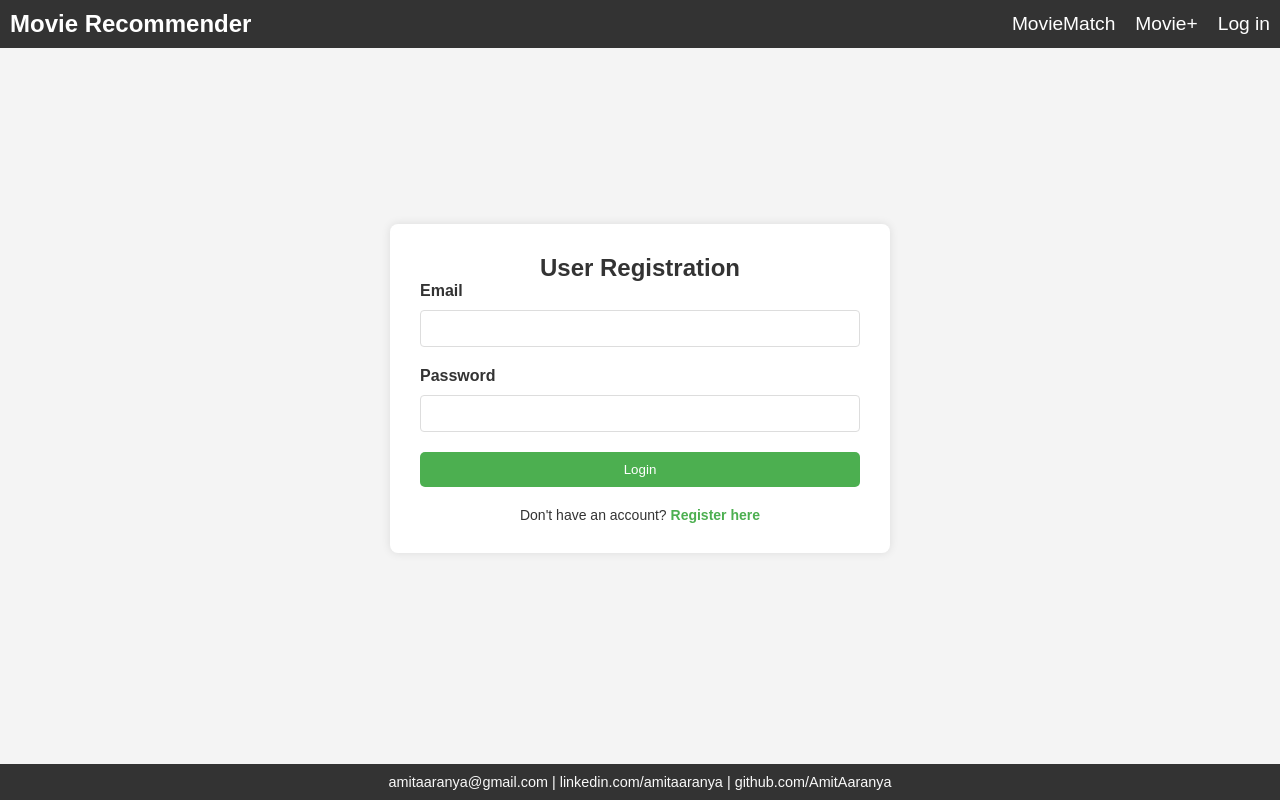
After one commit to AmitAaranya/movie-recommendation-system, a Flask app: template src/templates/login.html in a window 1280 px wide. The commit adds this page. Run offline with Flask 3, Linux system fonts and the light colour scheme; the template is opened without the code that fills it, so the values that code supplies are empty; parts of the project's set-up code (start-up, migrations or seed data) failed here and were passed over.

Commit message:
Created: LogIn, LogOut page, Integrating Flask-Login

```diff
--- a/app.py
+++ b/app.py
@@ -1,5 +1,5 @@
 import os
-from flask import Flask, jsonify, request
+from flask import Flask, jsonify, redirect, render_template, request, url_for
 from sqlalchemy.exc import SQLAlchemyError
 
 from src.db.operations.user import UserOps
@@ -9,7 +9,8 @@ from src.db.setup import db
 from src.ai.task import Ai
 from src.error import MovieNotFoundError, UserNotFoundError
 
-app = Flask(__name__)
+app = Flask(__name__,template_folder=os.path.join('src','templates')\
+            ,static_folder=os.path.join('src','static'))
 
 # SQLAlchemy
 app.config['SQLALCHEMY_DATABASE_URI'] = 'sqlite:///movies.db'
@@ -17,6 +18,17 @@ app.config['SQLALCHEMY_TRACK_MODIFICATIONS'] = False
 db.init_app(app)
 with app.app_context():
     db.create_all()
+
+# Flask-login
+from flask_login import LoginManager, login_required, login_user, logout_user
+login_manager = LoginManager()
+login_manager.init_app(app)
+login_manager.login_view = 'login'
+app.secret_key = os.urandom(24)
+
+@login_manager.user_loader
+def load_user(user_id):
+    return UserOps(db.session).get_by_id(user_id)
 
 # AI
 AI = Ai(model_data_dir=os.path.join("data","model"),user_feature=14,movie_feature=15)
@@ -67,16 +79,52 @@ def get_movie_by_id(id):
         db.session.rollback()
         return jsonify({"message": "Error retrieving movie", "error": str(e)}), 500
 
+@app.route('/register',methods = ["GET"])
+def add_user():
+    try:
+        movies = MovieOps(db.session).get_all()
+        db.session.commit()
+        if not movies:
+            return jsonify({"message": "No movies found"}), 404
+        movie_list = [{'Id': movie.Id, "Name": movie.Name,"Year": movie.Year} for movie in movies]
+    except SQLAlchemyError as e:
+        db.session.rollback()
+        return jsonify({"message": "Error retrieving all movies", "error": str(e)}), 500
+    return render_template('register.html', movies=movie_list)
+
 @app.route('/register', methods=['POST'])
 def register_user():
     data = request.get_json()
-    new_user = UserOps(db.session).add(data.get('Name'),data.get('Email'),data.get('Password'))
+    user_ops = UserOps(db.session)
+    new_user = user_ops.add(data.get('Name'),data.get('Email'),data.get('Password'))
+    for movie_id,rating in data['Ratings'].items():
+        user_ops.rate_movie(data.get('Email'),movie_id,float(rating))
     try:
         db.session.commit()
         return jsonify({"message": "User Created successfully", "Id": new_user.Email}), 201
     except Exception as e:
         db.session.rollback()
         return jsonify({"message": "Error While Creating User", "error": str(e)}), 500
+
+@app.route('/login', methods=['GET'])
+def login():
+    return render_template('login.html')
+
+@app.route('/login', methods=['POST'])
+def login_post():
+    data = request.get_json()
+    user_ops = UserOps(db.session)
+    user = user_ops.get(data.get('Email'))
+    if user_ops.authenticate(user,data.get('Password')):
+        login_user(user)
+        return jsonify({"success": "Log In"}), 201
+    return jsonify({"error": "something wrong"}), 500
+
+@app.route("/logout")
+@login_required
+def logout():
+    logout_user()
+    return redirect(url_for('login'))
 
 @app.route('/user', methods=['GET'])
 def get_user():
--- a/requirements.txt
+++ b/requirements.txt
@@ -1,4 +1,5 @@
 Flask==3.1.0
+Flask-Login==0.6.3
 SQLAlchemy==2.0.36
 Flask-SQLAlchemy==3.1.1
 bcrypt==4.2.1
--- a/src/static/styles.css
+++ b/src/static/styles.css
@@ -6,7 +6,8 @@
 }
 
 /* Ensure body and html take full height */
-html, body {
+html,
+body {
     height: 100%;
     font-family: Arial, sans-serif;
 }
@@ -14,8 +15,10 @@ html, body {
 /* Body uses flexbox to arrange content */
 body {
     display: flex;
-    flex-direction: column;  /* Stack header, content, and footer vertically */
-    min-height: 100vh;  /* Full height of the viewport */
+    flex-direction: column;
+    /* Stack header, content, and footer vertically */
+    min-height: 100vh;
+    /* Full height of the viewport */
     background-color: #f4f4f4;
     color: #333;
 }
@@ -49,12 +52,14 @@ nav ul li a {
 }
 
 nav ul li a:hover {
-    color: #4CAF50; /* Light green color on hover */
+    color: #4CAF50;
+    /* Light green color on hover */
 }
 
 /* Content Section */
 .content {
-    flex-grow: 1;  /* Takes up the remaining space */
+    flex-grow: 1;
+    /* Takes up the remaining space */
     padding: 20px;
     background-color: #f4f4f4;
 }
@@ -67,7 +72,8 @@ nav ul li a:hover {
     width: 80%;
     max-width: 800px;
     padding: 20px;
-    margin: 0 auto;  /* Center the container */
+    margin: 0 auto;
+    /* Center the container */
 }
 
 .registration-form {
@@ -97,7 +103,9 @@ h1 {
     text-align: left;
 }
 
-input[type="text"], input[type="email"], input[type="password"] {
+input[type="text"],
+input[type="email"],
+input[type="password"] {
     width: 100%;
     padding: 10px;
     margin: 5px 0;
@@ -156,8 +164,10 @@ input[type="text"], input[type="email"], input[type="password"] {
 
 /* Footer Styling */
 footer {
-    background-color: #333; /* Dark background */
-    color: white;  /* White text color */
+    background-color: #333;
+    /* Dark background */
+    color: white;
+    /* White text color */
     text-align: center;
     padding: 10px;
     font-size: 0.9em;
@@ -168,13 +178,17 @@ footer p {
 }
 
 footer a {
-    color: #f9f9f9; /* Set default link color */
-    text-decoration: none; /* Remove underline */
+    color: #f9f9f9;
+    /* Set default link color */
+    text-decoration: none;
+    /* Remove underline */
 }
 
 footer a:hover {
-    color: #ff6347; /* Set hover color */
-    text-decoration: underline; /* Add underline on hover */
+    color: #ff6347;
+    /* Set hover color */
+    text-decoration: underline;
+    /* Add underline on hover */
 }
 
 
@@ -206,6 +220,74 @@ footer a:hover {
     }
 }
 
+/* Center the entire form vertically and horizontally */
+.login-container {
+    display: flex;
+    justify-content: center;
+    align-items: center;
+    height: 80vh;
+    background-color: #f4f4f4;
+}
+
+.login-form {
+    background-color: white;
+    padding: 30px;
+    border-radius: 8px;
+    box-shadow: 0 0 10px rgba(0, 0, 0, 0.1);
+    width: 100%;
+    max-width: 500px;
+    text-align: center;
+}
+
+.login-form-field {
+    margin-bottom: 15px;
+    text-align: left;
+}
+
+.login-form-field label {
+    display: block;
+    margin-bottom: 5px;
+    font-weight: bold;
+}
+
+.login-form-field input {
+    width: 100%;
+    padding: 10px;
+    margin-top: 5px;
+    box-sizing: border-box;
+    border-radius: 4px;
+    border: 1px solid #ddd;
+}
+
+.login-submit-btn {
+    padding: 10px 20px;
+    background-color: #4CAF50;
+    color: white;
+    border: none;
+    border-radius: 5px;
+    cursor: pointer;
+    width: 100%;
+}
+
+.login-submit-btn:hover {
+    background-color: #45a049;
+}
+
+.login-register-link {
+    margin-top: 20px;
+    font-size: 14px;
+}
+
+.login-register-btn {
+    color: #4CAF50;
+    text-decoration: none;
+    font-weight: bold;
+}
+
+.login-register-btn:hover {
+    text-decoration: underline;
+}
+
 
 /* Lazy loader styles */
 .loader {
@@ -220,11 +302,38 @@ footer a:hover {
     left: 50%;
     margin-left: -25px;
     margin-top: -25px;
-    display: none; /* Initially hidden */
+    display: none;
+    /* Initially hidden */
 }
 
 /* Animation for the loader */
 @keyframes spin {
-    0% { transform: rotate(0deg); }
-    100% { transform: rotate(360deg); }
+    0% {
+        transform: rotate(0deg);
+    }
+
+    100% {
+        transform: rotate(360deg);
+    }
 }
+
+#user-dropdown {
+    display: none;
+    list-style-type: none;
+    padding: 0;
+    margin: 0;
+}
+
+#user-dropdown li {
+    background-color: #f1f1f1;
+    padding: 8px;
+    cursor: pointer;
+}
+
+#user-dropdown li:hover {
+    background-color: #ddd;
+}
+
+#user-btn a {
+    cursor: pointer;
+}
--- a/src/templates/base.html
+++ b/src/templates/base.html
@@ -9,16 +9,33 @@
 <body>
     <header>
         <div class="logo">
-            <h2>Movie Recommender</h2>
+            <a href="/" style="text-decoration: none; color: inherit;">
+                <h2>Movie Recommender</h2>
+              </a>
+
         </div>
         <nav>
             <ul>
-                <li><a href="/">Home</a></li>
-                <li><a href="/register">Register</a></li>
-                <li><a href="/add_movie">Movie+</a></li>
+                <!-- <li><a href="/">Home</a></li> -->
+                <li><a href="/movie/simillar">MovieMatch</a></li>
+                <li><a href="/movie/add">Movie+</a></li>
+                {% if current_user.is_authenticated %}
+                    <!-- Show User button if logged in -->
+                    <li id="user-btn">
+                        <a href="#">User</a>
+                        <ul id="user-dropdown" style="display:none;">
+                            <li><a href="/about">About</a></li>
+                            <li><a href="{{ url_for('logout') }}">Logout</a></li>
+                        </ul>
+                    </li>
+                {% else %}
+                    <!-- Show Login button if not logged in -->
+                    <li><a href="{{ url_for('login') }}" id="login-btn">Log in</a></li>
+                {% endif %}
             </ul>
         </nav>
     </header>
+
 
     <!-- Main content block that other templates can override -->
     <div class="content">
@@ -33,5 +50,22 @@
             <a href="https://github.com/AmitAaranya" target="_blank">github.com/AmitAaranya</a>
         </p>
     </footer>
+
+    <script>
+        // Toggle user dropdown when the user button is clicked
+        document.getElementById("user-btn").addEventListener("click", function (event) {
+            const dropdown = document.getElementById("user-dropdown");
+            dropdown.style.display = dropdown.style.display === "block" ? "none" : "block";
+            event.stopPropagation(); // Prevent event propagation to close dropdown
+        });
+
+        // Close dropdown if clicked outside of the user button
+        document.addEventListener("click", function (event) {
+            const dropdown = document.getElementById("user-dropdown");
+            if (!event.target.closest("#user-btn")) {
+                dropdown.style.display = "none";
+            }
+        });
+    </script>
 </body>
 </html>
--- /dev/null
+++ b/src/templates/login.html
@@ -0,0 +1,68 @@
+{% extends "base.html" %}
+
+{% block content %}
+<div class="login-container">
+    <div class="login-form">
+        <h2>User Registration</h2>
+
+        <form id="user-form" onsubmit="submitForm(event)">
+            <!-- Email Field (in one row) -->
+            <div class="login-form-field">
+                <label for="email">Email</label>
+                <input type="email" id="email" name="email" required>
+            </div>
+
+            <!-- Password Field (in another row) -->
+            <div class="login-form-field">
+                <label for="password">Password</label>
+                <input type="password" id="password" name="password" required>
+            </div>
+
+            <!-- Submit Button -->
+            <button type="submit" class="login-submit-btn">Login</button>
+        </form>
+
+        <!-- Register Button (For Users who don't have an account) -->
+        <div class="login-register-link">
+            <p>Don't have an account? <a href="/register" class="login-register-btn">Register here</a></p>
+        </div>
+    </div>
+</div>
+
+<script>
+    function submitForm(event) {
+        event.preventDefault();
+
+        const userData = {
+            Email: document.getElementById('email').value,
+            Password: document.getElementById('password').value
+        };
+
+        fetch('/login', {
+            method: 'POST',
+            headers: {
+                'Content-Type': 'application/json'
+            },
+            body: JSON.stringify(userData)
+        })
+            .then(response => response.json())
+            .then(data => {
+                if (data.success) {
+                    const urlParams = new URLSearchParams(window.location.search);
+                    const nextPage = urlParams.get('next') || '/'; // Use '/home' as fallback
+
+                    // Redirect to the 'next' page or the fallback
+                    window.location.href = nextPage;
+                        // window.location.href = '/movie_recommend';  // URL for movie recommendations
+                } else {
+                    alert('Registration failed. Please try again.');
+                }
+            })
+            .catch((error) => {
+                console.error('Error:', error);
+                alert('Error registering user');
+            });
+    }
+</script>
+
+{% endblock %}
```
